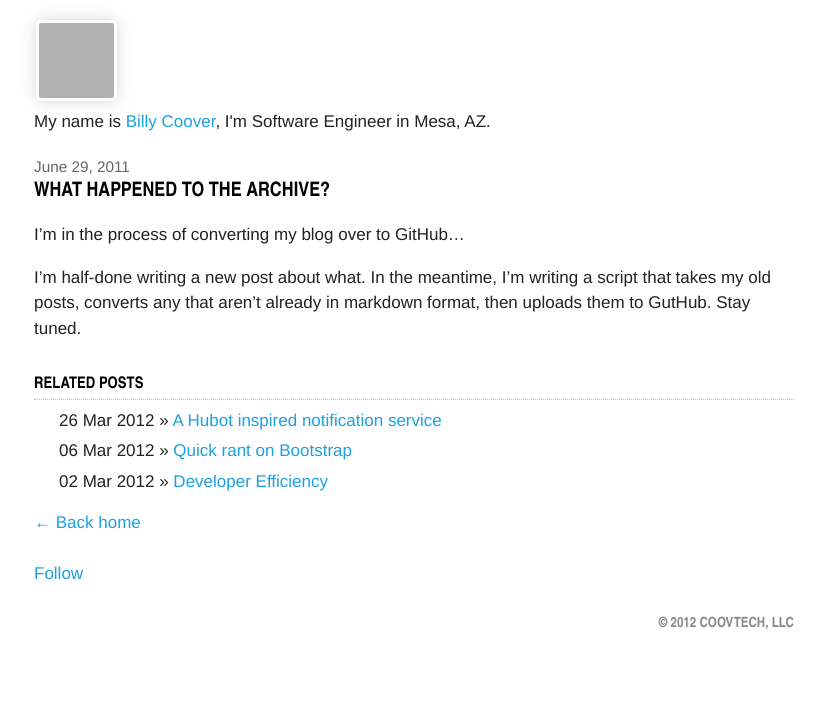
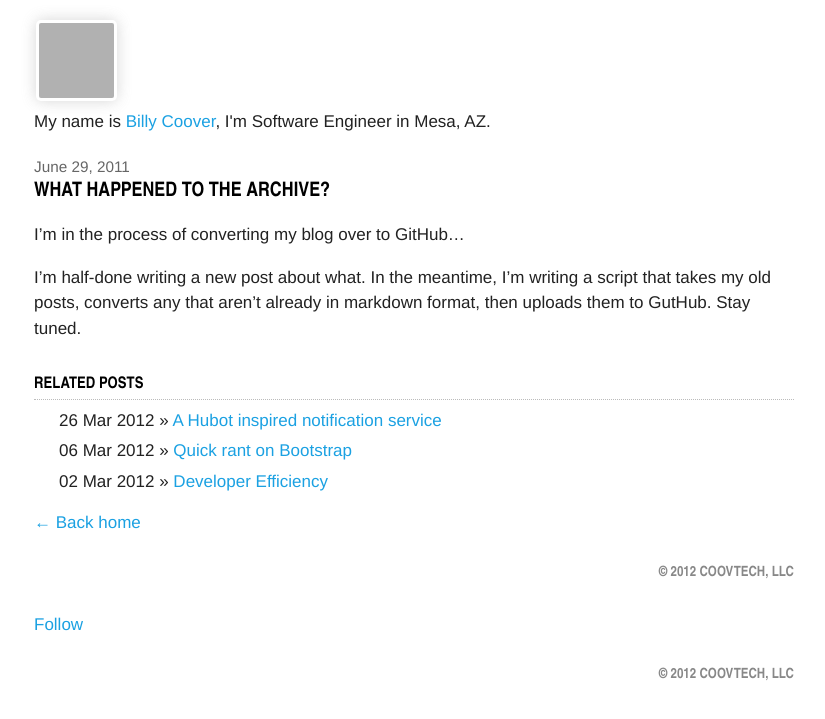
Before and after one commit to azcoov/azcoov.github.com, a Jekyll site: the page built from _posts/2011-06-29-archive.md, in a window 1280 px wide, cut to the strip 0-719 px from the top of the page. Shown: the whole strip, without its empty margins (226-1051 px from the left). Built offline with Jekyll 4.4.1, drawn with Linux system fonts in a browser that asks for light colours; Markdown is read by kramdown in place of the engine named in the settings; comment, search, counter and statistics services are not loaded; grey boxes are pictures that could not be loaded.

Commit message:
Update _layouts/post.html

```diff
--- a/_layouts/post.html
+++ b/_layouts/post.html
@@ -21,3 +21,6 @@ layout: default
 <br/>
 
 <div class="g-plusone" data-size="medium" data-href="http://coovtech.com{{ page.url }}/">
+
+<br />
+    <small id="copyright">© 2012 CoovTech, LLC</small>
```
